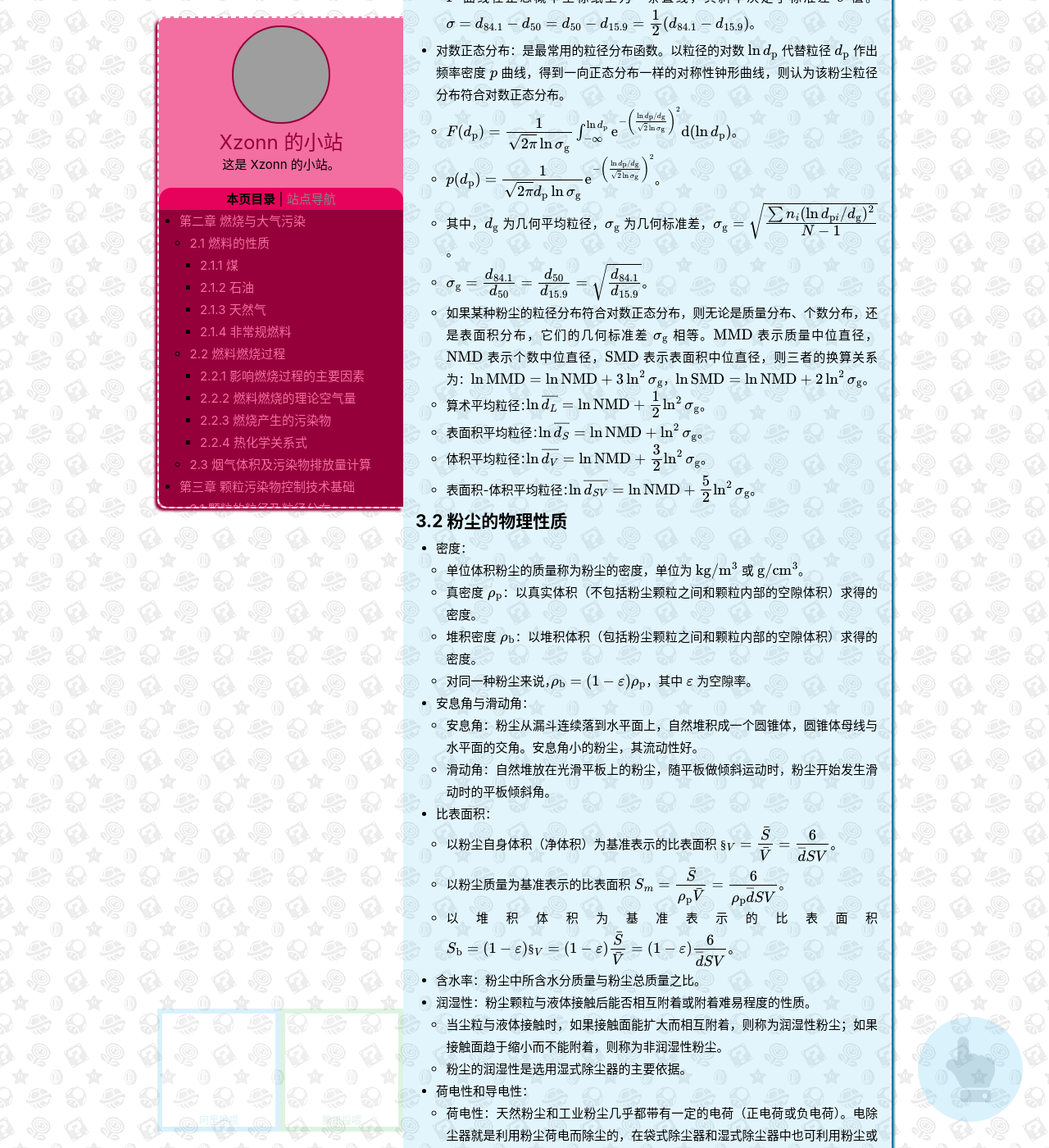
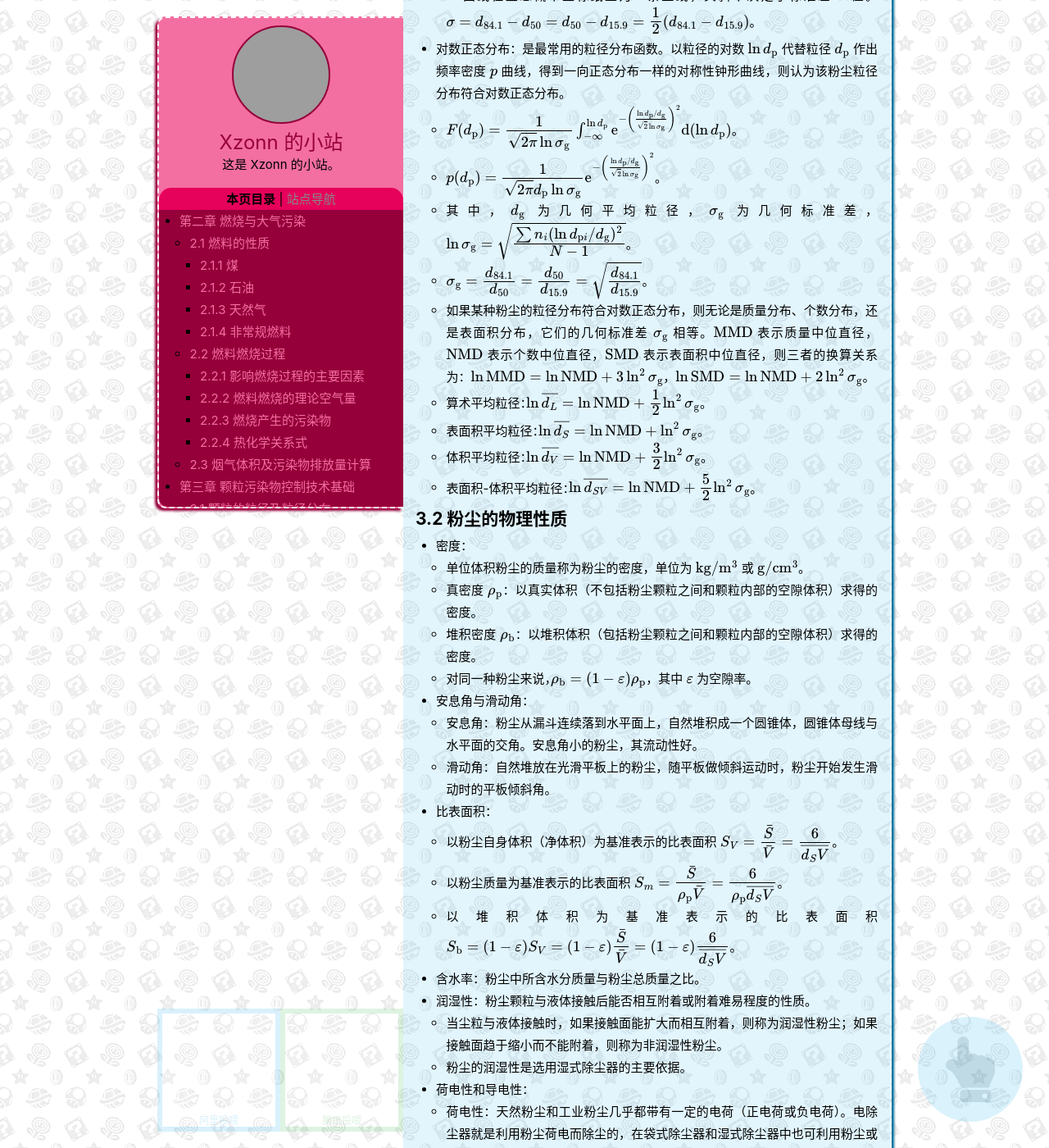
Before and after one commit to Xzonn/xzonn.github.io, a Jekyll site: the page built from _posts/2019-05-25-Environmental-Engineering-I-Notes.md, in a window 1280 px wide and 1400 px high, scrolled down 6755 px. Shown: the whole window at 82% size. Built offline with Jekyll 4.4.1, drawn with Linux system fonts in a browser that asks for light colours; nearby versions of some CDN libraries; formulas are drawn with MathJax 3; comment, search, counter and statistics services are not loaded; some of the changed text lies outside the part shown; grey boxes are pictures that could not be loaded.

Commit message:
2019-06-18

```diff
--- a/_posts/2019-05-25-Environmental-Engineering-I-Notes.md
+++ b/_posts/2019-05-25-Environmental-Engineering-I-Notes.md
@@ -68,7 +68,7 @@
     - 燃料中的氮在燃烧室转化为 $$\ce{N2}$$ 和 $$\ce{NO}$$，一般以 $$\ce{N2}$$ 为主。
     - 燃料的化学式为 $$\ce{C_xH_yS_zO_w}$$。
   - 由此可得燃料与空气中氧完全燃烧的化学反应方程式：$$\ce{C_xH_yS_zO_w + (\mathit{x} + y/4 + \mathit{z} - w/2)O3 + 3.78(\mathit{x} + y/4 + \mathit{z} - w/2)N2 }$$ $$\ce{-> xCO2 + y/2H2O + zSO2 + 3.78(\mathit{x} + y/4 + \mathit{z} - w/2)N2 + }Q$$。
-  - 理论空气量 $$V_{\mathrm a}^0 = \cfrac {22.4 \times 4.78\left(x + \cfrac y4 + z - \cfrac w2\right)}{12x + 1.008y + 32z + 16w)}$$。
+  - 理论空气量 $$V_{\mathrm a}^0 = \cfrac {22.4 \times 4.78\left(x + \cfrac y4 + z - \cfrac w2\right)}{12x + 1.008y + 32z + 16w}$$。
   - 气体组成通常以摩尔分数表示，它不随气体温度和压力变化。
   - 一般煤的理论空气量 $$4 \sim \pu{9 m3/kg}$$，液体燃料 $$10 \sim \pu{11 m3/kg}$$。
 - 空气过剩系数：在实际的燃烧装置中不可能达到理想化，为使燃料完全燃烧必须供给过量的空气。定义空气过剩系数 $$\alpha = \cfrac {V_{\mathrm a}}{V_{\mathrm a}^0}$$，其中 $$V_{\mathrm a}$$ 为实际空气量。通常 $$\alpha > 1$$，取决于燃料种类、燃烧装置形式和燃烧条件等因素。
@@ -87,15 +87,15 @@
 ### 2.3 烟气体积及污染物排放量计算
 - 理论烟气体积 $$V_{\mathrm {fg}}^0$$：在理论空气量下，燃料完全燃烧所生成的烟气体积。烟气成分主要是 $$\ce{CO2}$$、$$\ce{SO2}$$、$$\ce{N2}$$ 和水蒸气。
   - 干烟气：烟气中除了水蒸气以外的部分。湿烟气：包括水蒸气在内的烟气。理论烟气量 = 干烟气量 + 水蒸气体积。
-  - 实际烟气量 = 理论烟气量 + 过剰空气量。$$V_{\mathrm {fg}} = V_{\mathrm {fg}}^0 +(\alpha - 1)V_{\mathrm a}^0$$
+  - 实际烟气量 = 理论烟气量 + 过剩空气量。$$V_{\mathrm {fg}} = V_{\mathrm {fg}}^0 +(\alpha - 1)V_{\mathrm a}^0$$
 - 烟气体积和密度的校正：$$V_{\mathrm N} = V_{\mathrm s}\cfrac{p_{\mathrm s}T_{\mathrm N}}{p_{\mathrm N}T_{\mathrm s}}$$，其中 $$_{\mathrm N}$$ 是标准状态 $$\pu{273 K}$$、$$\pu{101325 Pa}$$，$$_{\mathrm s}$$ 是观测状态。
 - 过剩空气校正：
-  - 以碳在空气中的完全燃烧为例：$$\ce{C + O2 + 3.78N2 -> CO2 + 3.78N2}$$，若空气过量则变为 $$\ce{C + (1+\mathit{a})O2 + 3.78(1+\mathit{a})N2 }$$ $$\ce{-> CO2 + aO2 + 3.78(1+a)N2}$$。
+  - 以碳在空气中的完全燃烧为例：$$\ce{C + O2 + 3.78N2 -> CO2 + 3.78N2}$$，若空气过量则变为 $$\ce{C + (1+\mathit{a})O2 + 3.78(1+\mathit{a})N2 }$$ $$\ce{-> CO2 + aO2 + 3.78(1+\mathit{a})N2}$$。
   - 空气过剩系数：$$\alpha = \cfrac {V_{\mathrm a}}{V_{\mathrm a}^0} = 1 + a$$。
   - 若燃烧完全，过剩空气中氧以 $$\ce{O2}$$ 的形式存在，假如燃烧产物以下标 $$_{\mathrm p}$$ 表示：$$\ce{C + (1+\mathit{a})O2 + 3.78(1+\mathit{a})N2 ->} \mathrm{CO_{2p} + O_{2p} + N_{2p}}$$。
   - 假设空气体积组成为 $$20.9~\%~\ce{O2}$$ 和 $$79.1~\%~\ce{N2}$$，则实际空气中所含的总氧量为 $$\cfrac {20.9}{79.1}\varphi(\mathrm{N_{2p}}) = 0.264\varphi(\mathrm{N_{2p}})$$。
   - 理论需氧量为 $$0.264\varphi(\mathrm{N_{2p}}) - \varphi(\mathrm{O_{2p}})$$，因此空气过剩系数 $$\alpha = 1 + \cfrac{\varphi(\mathrm{O_{2p}})}{0.264\varphi(\mathrm{N_{2p}}) - \varphi(\mathrm{O_{2p}})}$$。
-  - 假如燃烧过程产生 $$\ce{CO}$$，过剩氧量必须加以校正，即从测得的过剩氧中减去氧化 $$\ce{CO}$$ 为 $$\ce{CO2}$$ 所需要的氧。因此：$$\alpha = 1 + \cfrac{\varphi(\mathrm{O_{2p}}) - 0.5\varphi(\mathrm{CO_{2p}})}{0.264\varphi(\mathrm{N_{2p}}) - [\varphi(\mathrm{O_{2p}}) - 0.5\varphi(\mathrm{CO_{2p}})]}$$。
+  - 假如燃烧过程产生 $$\ce{CO}$$，过剩氧量必须加以校正，即从测得的过剩氧中减去氧化 $$\ce{CO}$$ 为 $$\ce{CO2}$$ 所需要的氧。因此：$$\alpha = 1 + \cfrac{\varphi(\mathrm{O_{2p}}) - 0.5\varphi(\mathrm{CO_{p}})}{0.264\varphi(\mathrm{N_{2p}}) - [\varphi(\mathrm{O_{2p}}) - 0.5\varphi(\mathrm{CO_{p}})]}$$。
 - 通过测定烟气中污染物的浓度，根据实际排烟量，很容易计算污染物的排放量。
 
 ## 第三章 颗粒污染物控制技术基础
@@ -160,7 +160,7 @@
 - 对数正态分布：是最常用的粒径分布函数。以粒径的对数 $$\ln d_{\mathrm p}$$ 代替粒径 $$d_{\mathrm p}$$ 作出频率密度 $$p$$ 曲线，得到一向正态分布一样的对称性钟形曲线，则认为该粉尘粒径分布符合对数正态分布。
   - $$F(d_{\mathrm p}) = \cfrac {1}{\sqrt{2\pi}\ln\sigma_{\mathrm g}}\int_{-\infty}^{\ln d_{\mathrm p}}\mathrm e^{-\left(\frac {\ln d_{\mathrm p}/{d_{\mathrm g}}}{\sqrt 2\ln\sigma_{\mathrm g}}\right)^2}\mathrm d(\ln d_{\mathrm p})$$。
   - $$p(d_{\mathrm p}) = \cfrac {1}{\sqrt{2\pi}d_{\mathrm p}\ln\sigma_{\mathrm g}}\mathrm e^{-\left(\frac {\ln d_{\mathrm p}/{d_{\mathrm g}}}{\sqrt 2\ln\sigma_{\mathrm g}}\right)^2}$$。
-  - 其中，$$d_{\mathrm g}$$ 为几何平均粒径，$$\sigma_{\mathrm g}$$ 为几何标准差，$$\sigma_{\mathrm g} = \sqrt{\cfrac {\sum{n_i(\ln d_{\mathrm pi}/d_{\mathrm g})^2}}{N - 1}}$$。
+  - 其中，$$d_{\mathrm g}$$ 为几何平均粒径，$$\sigma_{\mathrm g}$$ 为几何标准差，$$\ln \sigma_{\mathrm g} = \sqrt{\cfrac {\sum{n_i(\ln d_{\mathrm pi}/d_{\mathrm g})^2}}{N - 1}}$$。
   - $$\sigma_{\mathrm g} = \cfrac{d_{84.1}}{d_{50}} = \cfrac{d_{50}}{d_{15.9}} = \sqrt{\cfrac{d_{84.1}}{d_{15.9}}}$$。
   - 如果某种粉尘的粒径分布符合对数正态分布，则无论是质量分布、个数分布，还是表面积分布，它们的几何标准差 $$\sigma_{\mathrm g}$$ 相等。$$\text{MMD}$$ 表示质量中位直径，$$\text{NMD}$$ 表示个数中位直径，$$\text{SMD}$$ 表示表面积中位直径，则三者的换算关系为：$$\ln \text{MMD} = \ln \text{NMD} + 3\ln^2 \sigma_{\mathrm g}$$，$$\ln \text{SMD} = \ln \text{NMD} + 2\ln^2 \sigma_{\mathrm g}$$。
   - 算术平均粒径：$$\ln \overline{d_L} = \ln \text{NMD} + \cfrac12\ln^2 \sigma_{\mathrm g}$$。
@@ -178,16 +178,16 @@
   - 安息角：粉尘从漏斗连续落到水平面上，自然堆积成一个圆锥体，圆锥体母线与水平面的交角。安息角小的粉尘，其流动性好。
   - 滑动角：自然堆放在光滑平板上的粉尘，随平板做倾斜运动时，粉尘开始发生滑动时的平板倾斜角。
 - 比表面积：
-  - 以粉尘自身体积（净体积）为基准表示的比表面积 $$\S_V = \cfrac {\bar S}{\bar V} = \cfrac {6}{\overline{d}{SV}}$$。
-  - 以粉尘质量为基准表示的比表面积 $$S_m = \cfrac {\bar S}{\rho_{\mathrm p}\bar V} = \cfrac {6}{\rho_{\mathrm p}\overline{d}{SV}}$$。
-  - 以堆积体积为基准表示的比表面积 $$S_{\mathrm b} = (1 - \varepsilon)\S_V = (1 - \varepsilon)\cfrac {\bar S}{\bar V} = (1 - \varepsilon)\cfrac {6}{\overline{d}{SV}}$$。
+  - 以粉尘自身体积（净体积）为基准表示的比表面积 $$S_V = \cfrac {\bar S}{\bar V} = \cfrac {6}{\overline{d_SV}}$$。
+  - 以粉尘质量为基准表示的比表面积 $$S_m = \cfrac {\bar S}{\rho_{\mathrm p}\bar V} = \cfrac {6}{\rho_{\mathrm p}\overline{d_SV}}$$。
+  - 以堆积体积为基准表示的比表面积 $$S_{\mathrm b} = (1 - \varepsilon)S_V = (1 - \varepsilon)\cfrac {\bar S}{\bar V} = (1 - \varepsilon)\cfrac {6}{\overline{d_SV}}$$。
 - 含水率：粉尘中所含水分质量与粉尘总质量之比。
 - 润湿性：粉尘颗粒与液体接触后能否相互附着或附着难易程度的性质。
   - 当尘粒与液体接触时，如果接触面能扩大而相互附着，则称为润湿性粉尘；如果接触面趋于缩小而不能附着，则称为非润湿性粉尘。
   - 粉尘的润湿性是选用湿式除尘器的主要依据。
 - 荷电性和导电性：
   - 荷电性：天然粉尘和工业粉尘几乎都带有一定的电荷（正电荷或负电荷）。电除尘器就是利用粉尘荷电而除尘的，在袋式除尘器和湿式除尘器中也可利用粉尘或液滴荷电来进一步提高对细尘粒的不急性能。
-  - 导电性：通常用电阻率来表示：$$rho_{\mathrm d} = \cfrac {V}{J\delta}$$，其中 $$V$$ 为通过粉尘层的电压，$$J$$ 为通过粉尘层的电流密度，$$\delta$$ 为粉尘层的厚度。
+  - 导电性：通常用电阻率来表示：$$\rho_{\mathrm d} = \cfrac {V}{J\delta}$$，其中 $$V$$ 为通过粉尘层的电压，$$J$$ 为通过粉尘层的电流密度，$$\delta$$ 为粉尘层的厚度。
     - 高温时主要靠粉尘本体内部的电子或离子进行，低温时主要靠尘粒表面吸附的水分或其他化学物质中的离子进行。中间温度均存在。
     - 高温范围内电阻率随温度升高而降低，低温范围内电阻率随温度升高而增大。中间温度均较弱，电阻率达到最大值。
 - 黏附性：粉尘颗粒附着在固体表面上，或者颗粒彼此相互附着的现象称为黏附。
```
Also changed, not shown: other parts of _posts/2019-05-25-Environmental-Engineering-I-Notes.md (+3 -3 lines).
